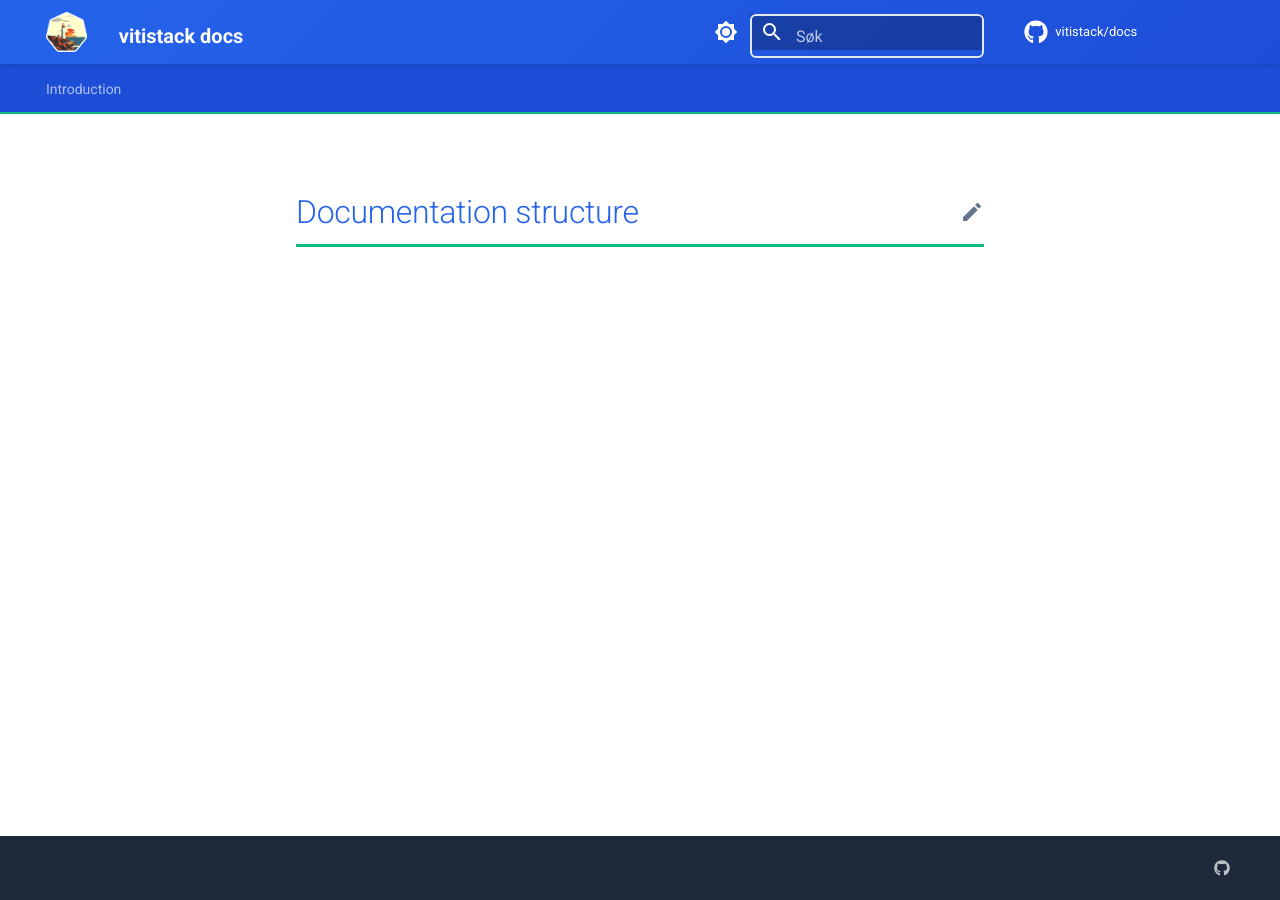
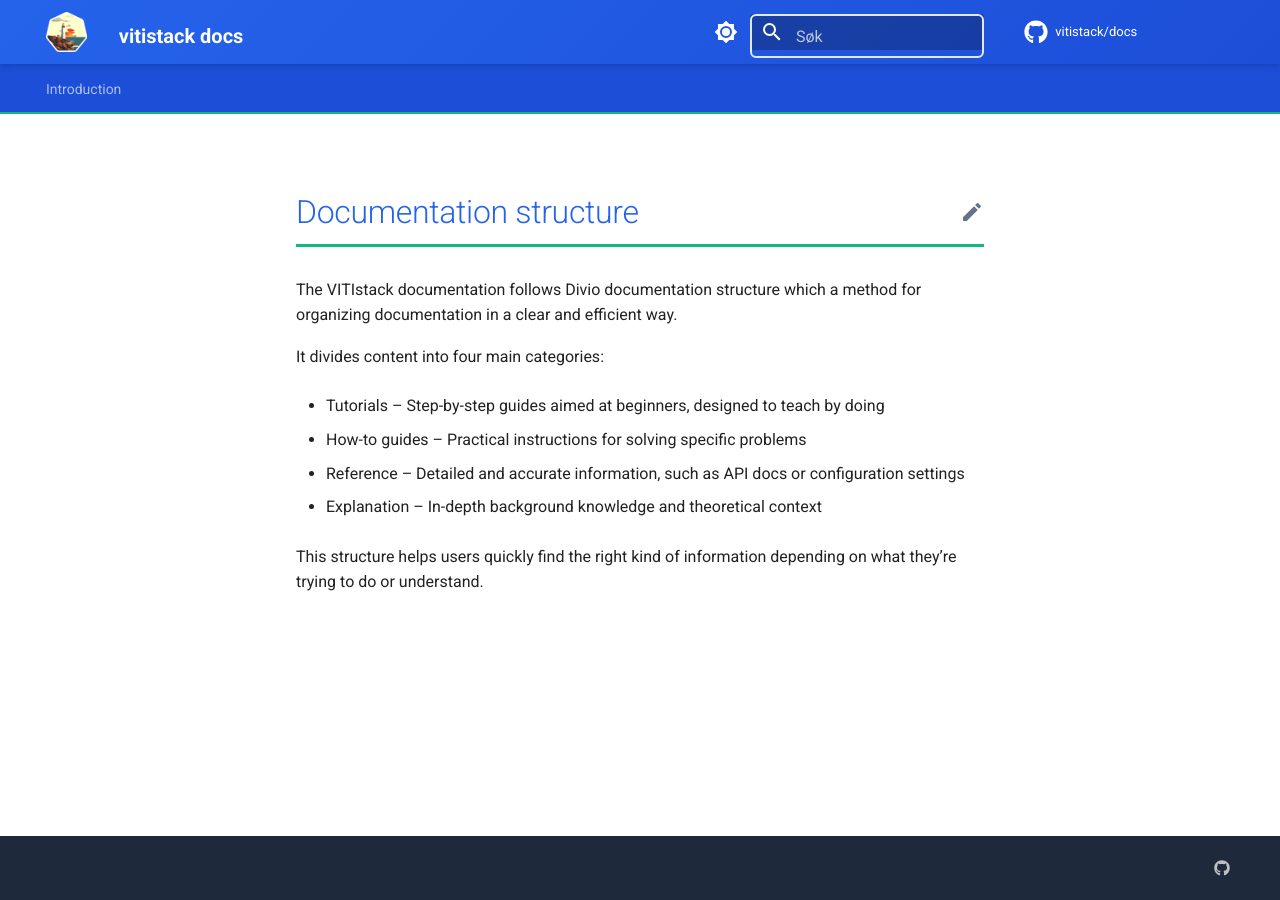
Before and after one commit to vitistack/docs, an MkDocs documentation site: the page built from docs/introduction/structure.md, in a window 1280 px wide. Built offline with MkDocs 1.6.1 and Material for MkDocs 9.7.7, drawn with Linux system fonts in a browser that asks for light colours; comment, search, counter and statistics services are not loaded.

Commit message:
added text to doc structure

```diff
--- a/docs/introduction/structure.md
+++ b/docs/introduction/structure.md
@@ -1 +1,15 @@
 # Documentation structure
+
+The VITIstack documentation follows Divio documentation structure which a method for organizing documentation in a clear and efficient way.
+
+It divides content into four main categories:
+
+- Tutorials – Step-by-step guides aimed at beginners, designed to teach by doing
+
+- How-to guides – Practical instructions for solving specific problems
+
+- Reference – Detailed and accurate information, such as API docs or configuration settings
+
+- Explanation – In-depth background knowledge and theoretical context
+
+This structure helps users quickly find the right kind of information depending on what they’re trying to do or understand.
```
